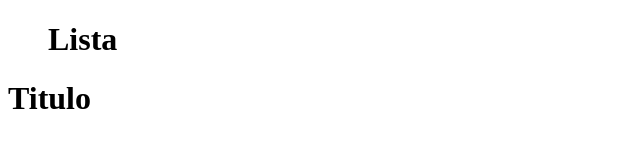
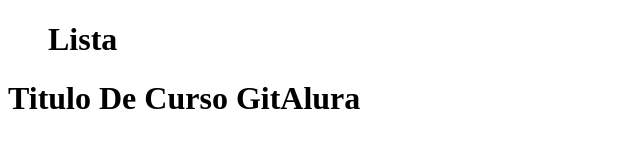
Before and after one commit to Luciannodev/Curso-Git, a plain HTML site: page index.html in a window 1280 px wide. Shown: the whole page, without its empty margins (0-640 px from the left). Drawn offline with Linux system fonts and the light colour scheme.

Commit message:
Alterando titulo da tela

```diff
--- a/index.html
+++ b/index.html
@@ -4,12 +4,12 @@
     <meta charset="UTF-8">
     <meta http-equiv="X-UA-Compatible" content="IE=edge">
     <meta name="viewport" content="width=device-width, initial-scale=1.0">
-    <title>Treinamento Git</title>
+    <title>Treinamento Git Alura</title>
 </head>
 <body>
     <ul>
         <h1>Lista</h1>
     </ul>
-        <h1>Titulo</h1>
+        <h1>Titulo De Curso GitAlura</h1>
 </body>
 </html>
```
